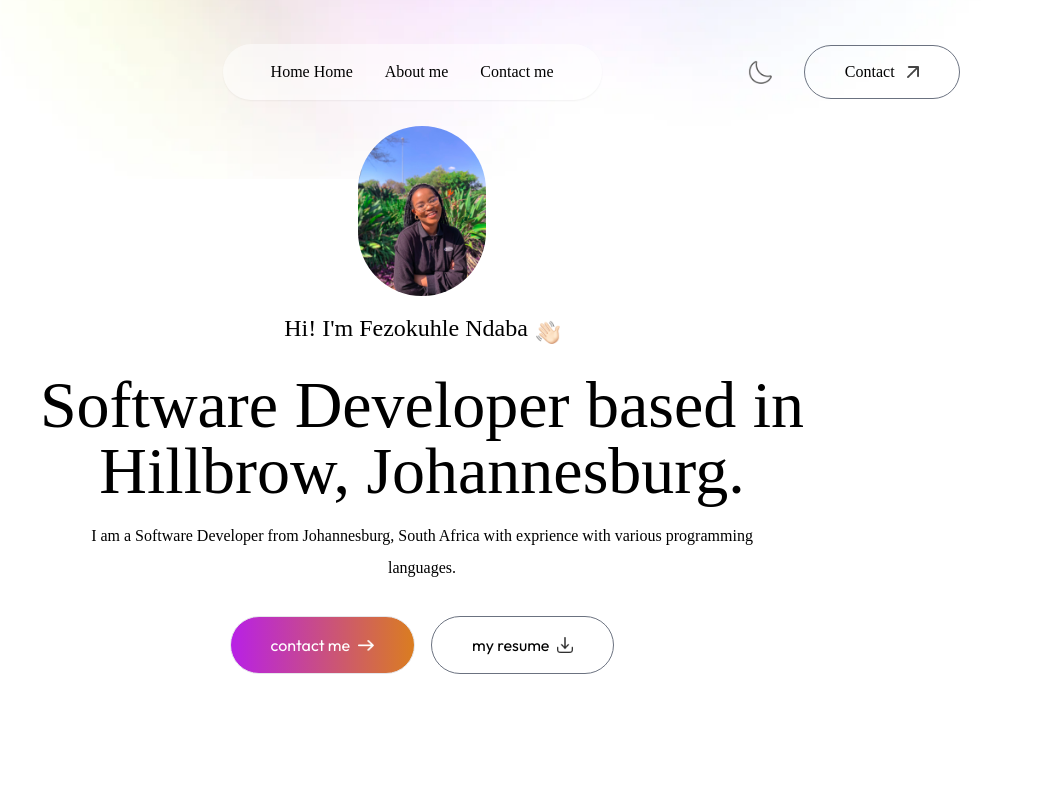
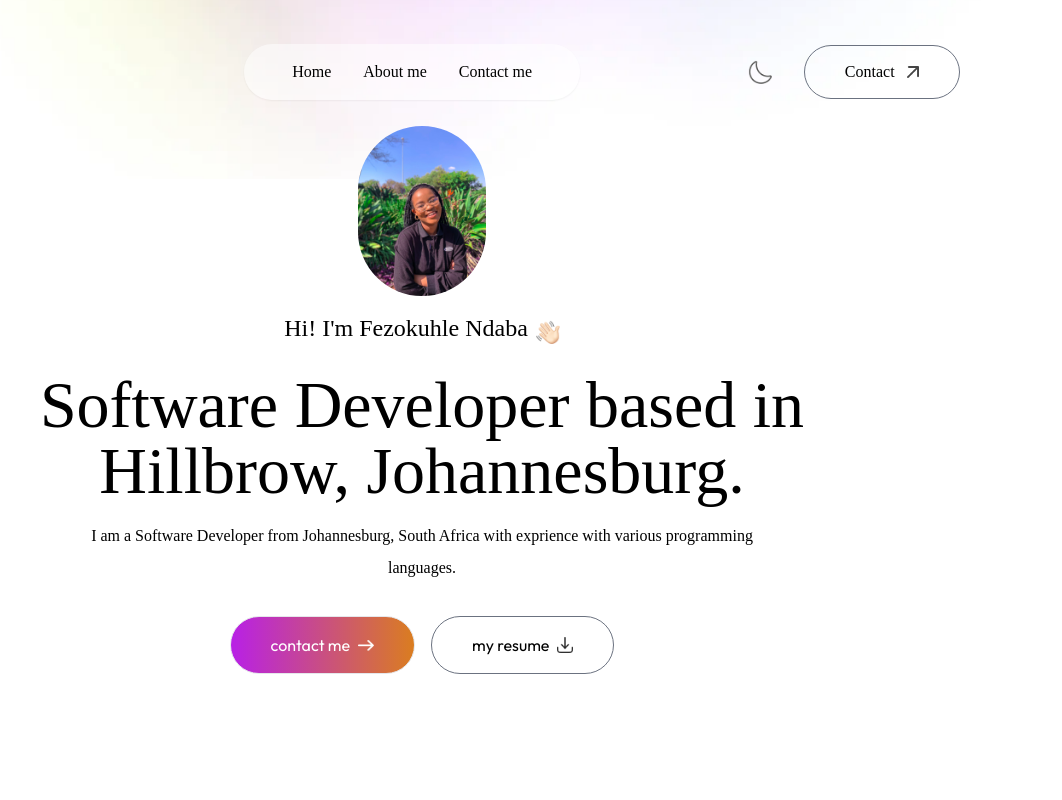
Before and after one commit to FezoNdaba2/FezoNdaba2.github.io, a plain HTML site: page index.html in a window 1280 px wide. Shown: the top 800 px of the page, 218-1280 px from the left. Drawn offline with nearby package versions, Linux system fonts and the light colour scheme; a web font is replaced by a local one.

Commit message:
new update

```diff
--- a/index.html
+++ b/index.html
@@ -28,7 +28,7 @@
 
         <ul class="hidden md:flex items-center gap-6 lg:gap-8 rounded-full px-12 py-3 bg-white shadow-sm bg-opacity-50 font-Ovo
         dark:border dark:border-white/50 dark:bg-transparent ">
-            <li><a href="#top">Home Home</a></li>
+            <li><a href="#top">Home</a></li>
             <li><a href="#about">About me</a></li>
             <li><a href="#contact">Contact me</a></li>
         </ul>
```
